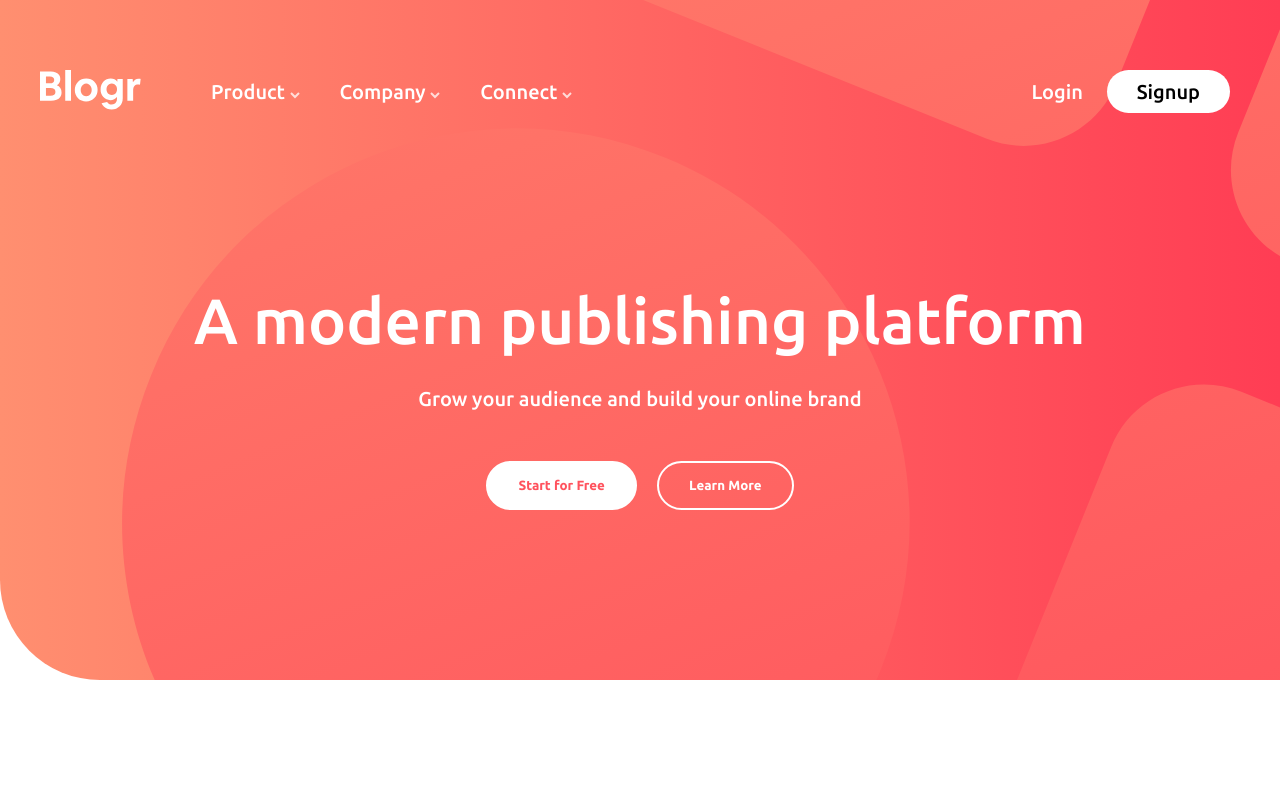
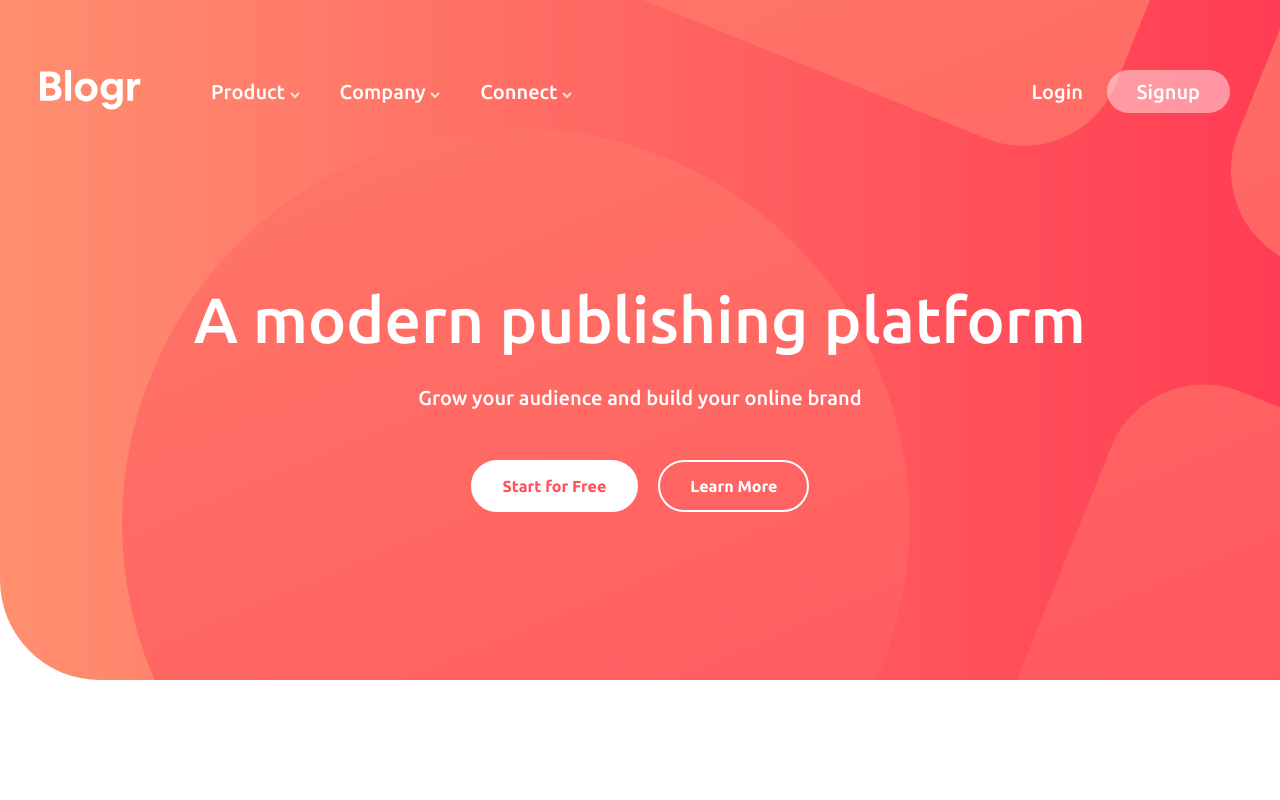
Before and after one commit to devmdmamun/basic-frontend-templates, a plain HTML site: page Blogr landing page/index.html in a window 1280 px wide. In both pictures the pointer is over the link "Signup". Shown: the top 800 px of the page. Drawn offline with Linux system fonts and the light colour scheme.

Commit message:
Added hover effect to button

```diff
--- a/Blogr landing page/index.html
+++ b/Blogr landing page/index.html
@@ -63,7 +63,7 @@
             <h2>A modern publishing platform</h2>
             <p>Grow your audience and build your online brand</p>
             <div class="home-btns">
-              <button href="#">Start for Free</button
+              <button id="start-btn" href="#">Start for Free</button
               ><button id="learn-btn" href="#">Learn More</button>
             </div>
           </div>
--- a/Blogr landing page/style.css
+++ b/Blogr landing page/style.css
@@ -98,6 +98,15 @@ nav li {
   border-radius: 30px;
   color: black;
 }
+
+#signup-btn:hover,
+#start-btn:hover {
+  background: rgba(255, 255, 255, 0.45);
+  backdrop-filter: blur(6.5px);
+  -webkit-backdrop-filter: blur(6.5px);
+  color: white;
+}
+
 #home-content {
   flex-grow: 1;
   display: flex;
@@ -127,10 +136,17 @@ nav li {
   border: 2px solid white;
   border-radius: 30px;
   font-weight: 700;
+  cursor: pointer;
+  font-size: 16px;
 }
 #learn-btn {
   background: transparent;
   color: white;
+}
+
+#learn-btn:hover {
+  background: white;
+  color: #ff525d;
 }
 
 .first-details-section {
```
